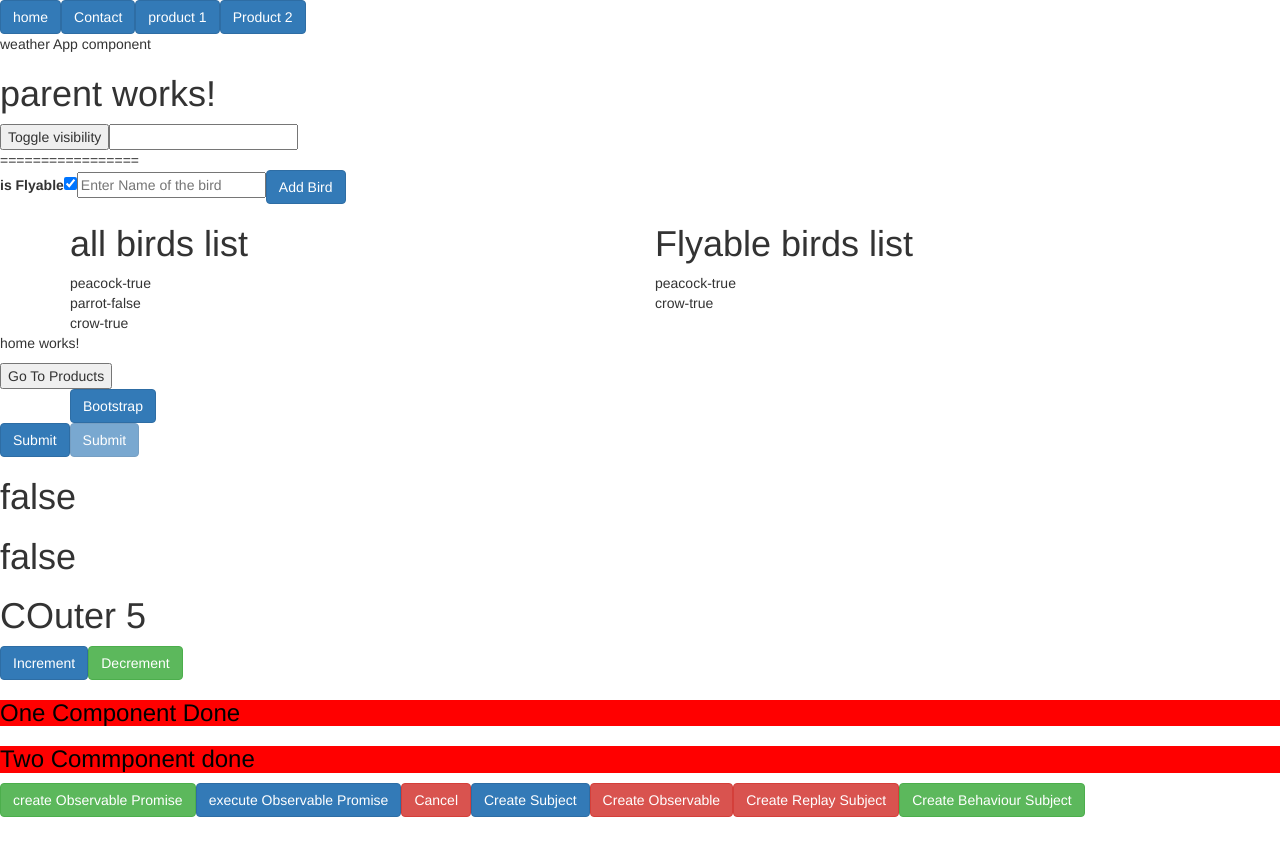
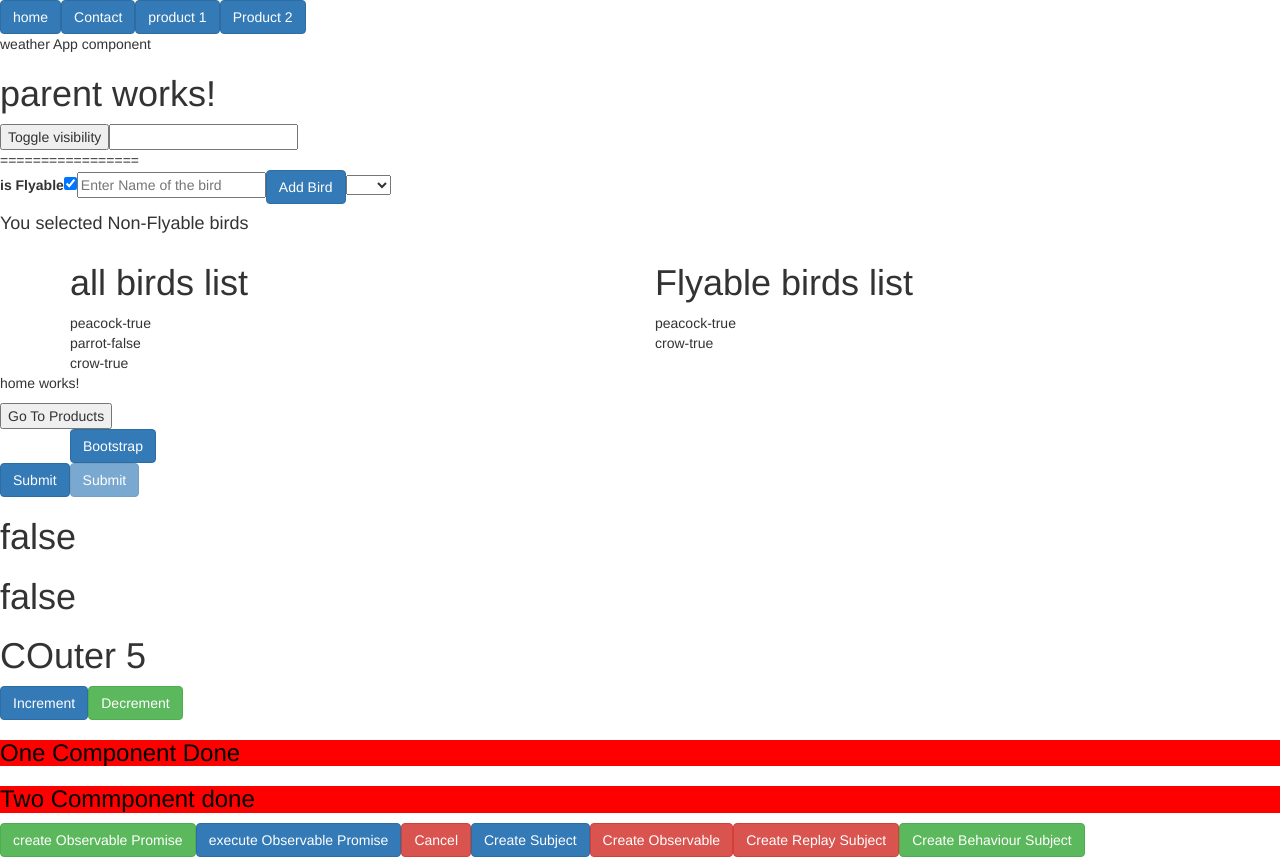
Before and after one commit to Rrrummadi2020/angular-udemy, an Angular app: page /home in a window 1280 px wide. Before the commit the page ends 817 px from the top, so only its background shows below. Built offline with nearby package versions, Linux system fonts and the light colour scheme; no server answers.

Commit message:
value vs ngValue diff one

```diff
--- a/src/app/parent/parent.component.html
+++ b/src/app/parent/parent.component.html
@@ -11,7 +11,16 @@
 <button class="btn btn-primary" (click)="onAdd()">Add Bird</button>
 
 
-
+<select name="subscription" id="subscription" [(ngModel)]="isSubscribed">
+  <option [value]="true">Yes</option>
+  <option [value]="false">No</option>
+</select>
+<div *ngIf="isSubscribed">
+  <h4>You selected Flyable birds</h4>
+</div>
+<div *ngIf="!isSubscribed">
+  <h4>You selected Non-Flyable birds</h4>
+</div>
 <div class="container">
   <div class="row">
     <div class="col-md-6 col-xs-6">
--- a/src/app/parent/parent.component.ts
+++ b/src/app/parent/parent.component.ts
@@ -12,7 +12,7 @@ export class ParentComponent implements OnInit {
   birds: Birds[] = [];
   name: string | undefined;
   flyable: boolean | undefined;
-
+isSubscribed:string|undefined;
   ngOnInit(): void {
     this.isPresent = false;
     this.birds = [
```
